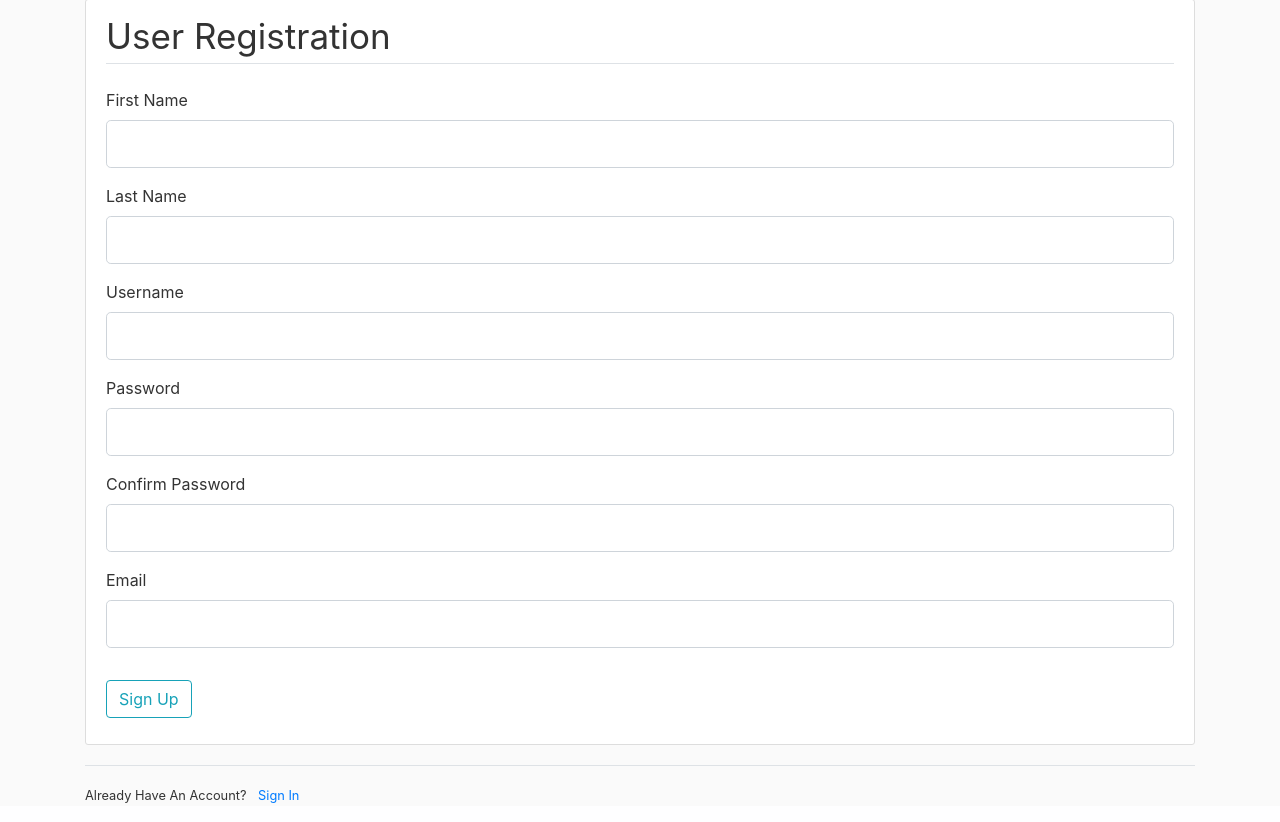
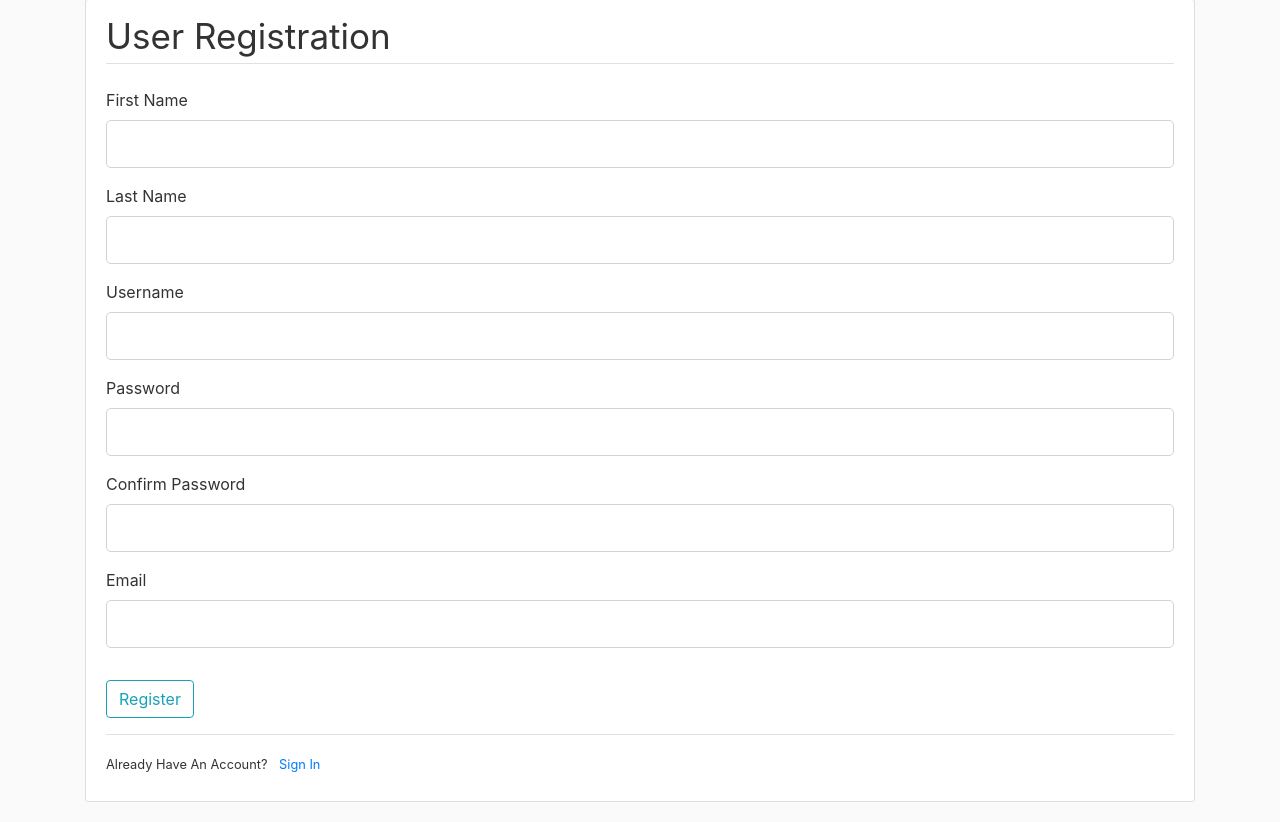
Before and after one commit to frankiekim5/ATL_Beltline, a Flask app: page /register_user in a window 1280 px wide. Shown: the part 81-903 px from the top of the page. Run offline with Flask 2, Linux system fonts and the light colour scheme; some libraries are stand-ins or nearby versions.

Commit message:
fixed UI for screens 1 - 7

```diff
--- a/forms.py
+++ b/forms.py
@@ -10,7 +10,7 @@ class UserRegistrationForm(FlaskForm): # inherits from FlaskForm
     password = PasswordField('Password', validators=[DataRequired(), Length(min=8)])
     confirm_password = PasswordField('Confirm Password', validators=[DataRequired(), EqualTo('password')])
     email = StringField('Email', validators=[DataRequired(), Email()])
-    submit = SubmitField('Sign Up')
+    submit = SubmitField('Register')
 
 class VisitorRegistrationForm(FlaskForm): # inherits from FlaskForm
     firstName = StringField('First Name', validators=[DataRequired()])
@@ -19,7 +19,7 @@ class VisitorRegistrationForm(FlaskForm): # inherits from FlaskForm
     password = PasswordField('Password', validators=[DataRequired(), Length(min=8)])
     confirm_password = PasswordField('Confirm Password', validators=[DataRequired(), EqualTo('password')])
     email = StringField('Email', validators=[DataRequired(), Email()])
-    submit = SubmitField('Sign Up')
+    submit = SubmitField('Register')
 
 class EmployeeRegistrationForm(FlaskForm): # inherits from FlaskForm
     firstName = StringField('First Name', validators=[DataRequired()])
@@ -45,7 +45,7 @@ class EmployeeRegistrationForm(FlaskForm): # inherits from FlaskForm
     )
     zipcode = StringField('Zipcode', validators=[DataRequired(), Length(min=5, max=5, message="Zipcode must be 5 digits.")])
     email = StringField('Email', validators=[DataRequired(), Email()])
-    submit = SubmitField('Sign Up')
+    submit = SubmitField('Register')
 
 class EmployeeVisitorRegistrationForm(FlaskForm): # inherits from FlaskForm
     firstName = StringField('First Name', validators=[DataRequired()])
@@ -71,7 +71,7 @@ class EmployeeVisitorRegistrationForm(FlaskForm): # inherits from FlaskForm
     )
     zipcode = StringField('Zipcode', validators=[DataRequired(), Length(min=5, max=5, message="Zipcode must be 5 digits.")])
     email = StringField('Email', validators=[DataRequired(), Email()])
-    submit = SubmitField('Sign Up')
+    submit = SubmitField('Register')
 
 class EmailRegistrationForm(FlaskForm):
     email = StringField('Email', validators=[DataRequired(), Email()])
--- a/templates/register_user.html
+++ b/templates/register_user.html
@@ -88,11 +88,11 @@
             <div class="form-group">
                 {{ form.submit(class="btn btn-outline-info") }}
             </div>
+            <div class="border-top pt-3 mb-3">
+                <small class="text">
+                    Already Have An Account? <a class="ml-2" href="{{ url_for('login') }}">Sign In</a>
+                </small>
+            </div>
         </form>
     </div>
-    <div class="border-top pt-3">
-        <small class="text">
-            Already Have An Account? <a class="ml-2" href="{{ url_for('login') }}">Sign In</a>
-        </small>
-    </div>
 {% endblock content %}
```
Also changed, not shown: templates/login.html (+5 -8 lines), templates/register_employee.html (+5 -5 lines), templates/register_employee_visitor.html (+5 -5 lines), templates/register_visitor.html (+5 -5 lines).
